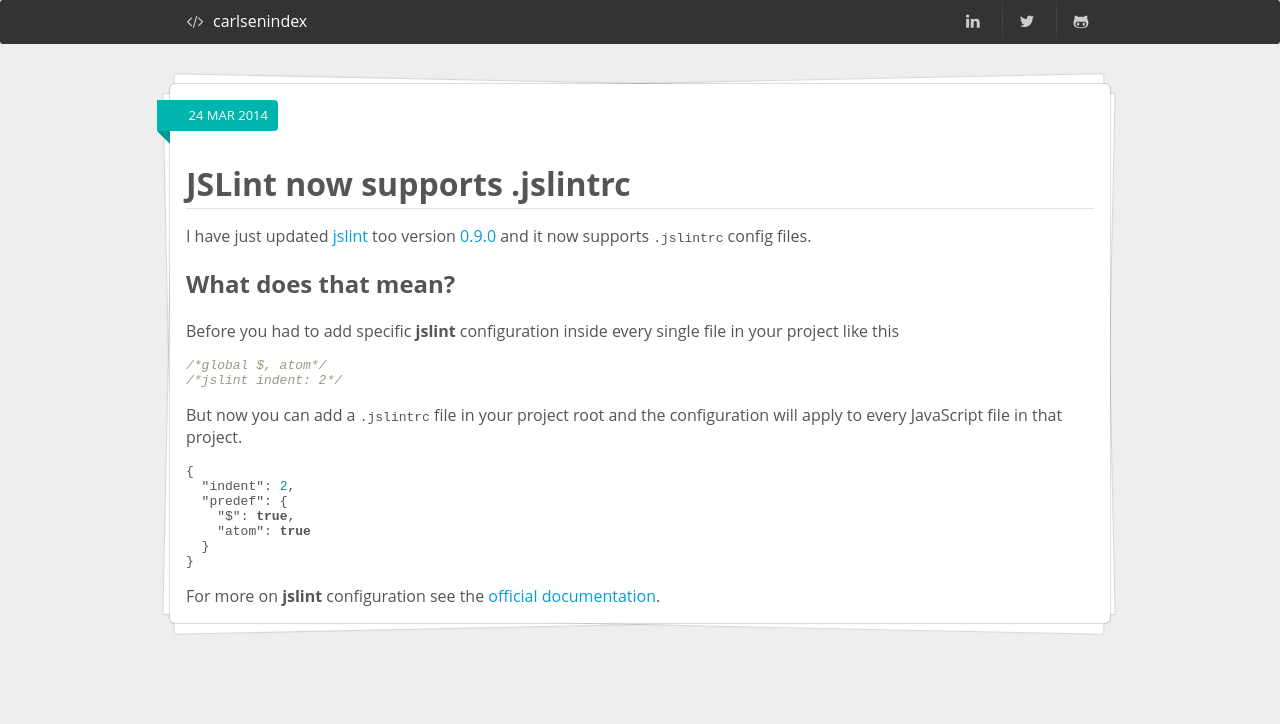
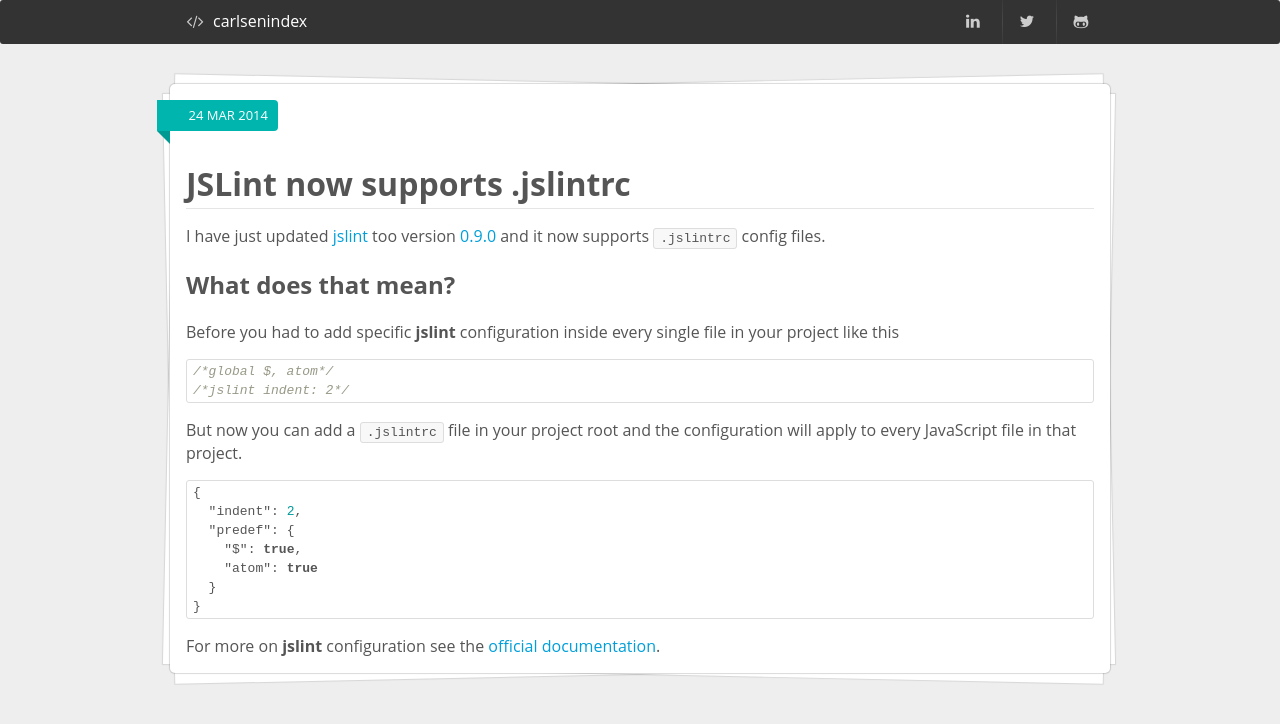
Before and after one commit to tcarlsen/tcarlsen.github.io, a Jekyll site: the page built from _posts/2014-03-24-jslint-now-supports-.jslintrc.md, in a window 1280 px wide. Shown: the top 724 px of the page. Built offline with Jekyll 4.4.1, drawn with Linux system fonts in a browser that asks for light colours; Markdown is read by kramdown in place of the engine named in the settings.

Commit message:
better loking code and pre tags

```diff
--- a/css/main.css
+++ b/css/main.css
@@ -29,3 +29,14 @@ a:hover {
 .no.margin {
   margin: 0;
 }
+
+p > code,
+pre {
+  background-color: #f8f8f8;
+  border: 1px solid #ddd;
+  font-size: 13px;
+  line-height: 19px;
+  overflow: auto;
+  padding: 2px 6px;
+  border-radius: 3px;
+}
```
